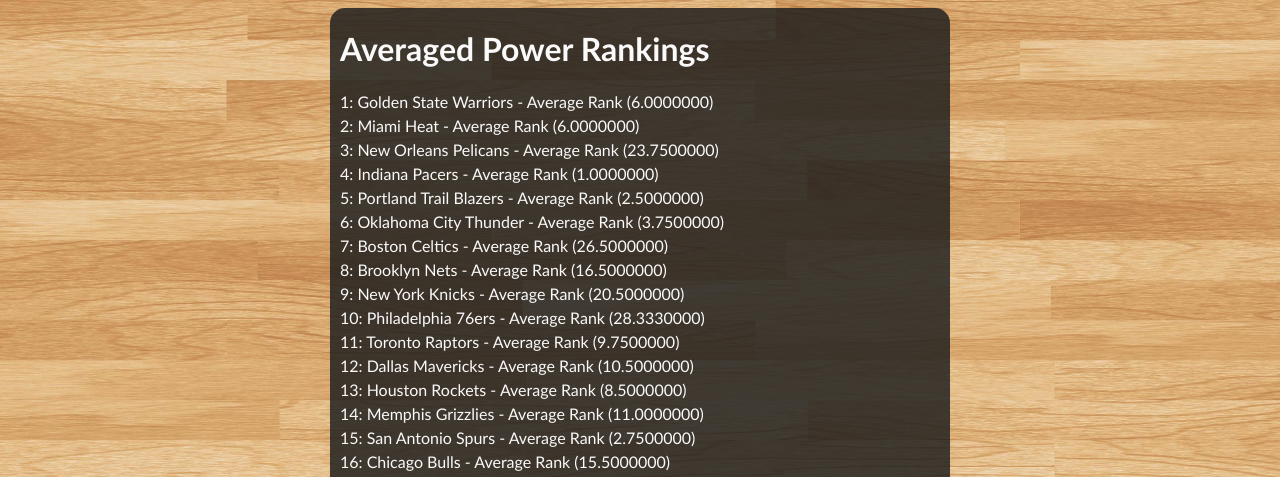
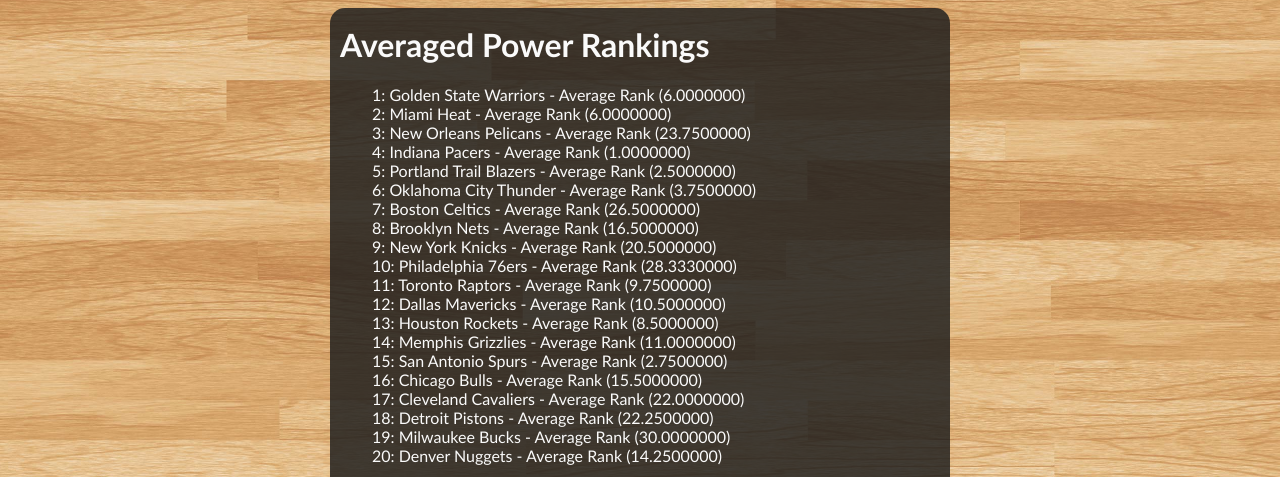
Before and after one commit to jakegavin/NBApr, a Django app: template ranking/templates/ranking/avgranklist.html in a window 1280 px wide. Shown: the top 477 px of the page. Run offline with Django 3.2, Linux system fonts and the light colour scheme; the template is opened without the code that fills it: values that come from a table or form of the project are taken from there, others are empty; data comes from the database, SQL or seed files in the repository; parts of the project's set-up code (start-up, migrations or seed data) failed here and were passed over.

Commit message:
Cleanup template

```diff
--- a/ranking/static/ranking/style.css
+++ b/ranking/static/ranking/style.css
@@ -13,6 +13,7 @@
 
 h1 {
     font-family: Calibri, Candara, Segoe, "Segoe UI", Optima, Arial, sans-serif;
+    margin-top: 17px;
 }
 
 p {
--- a/ranking/templates/ranking/avgranklist.html
+++ b/ranking/templates/ranking/avgranklist.html
@@ -8,12 +8,14 @@
     <body>
     <div id="container">
         <h1>Averaged Power Rankings</h1>
+        <div style="margin-left: 2em;"
         <p>
             {% for team in teams %}
                 {{ forloop.counter }}: {{ team }} - Average Rank ({{ team.decimal_rank }})
                 <br>
             {% endfor %}
         </p>
+        </div>
         <hr>
         <footer>
             Averages based on {{ num_sites }} sites.
```
